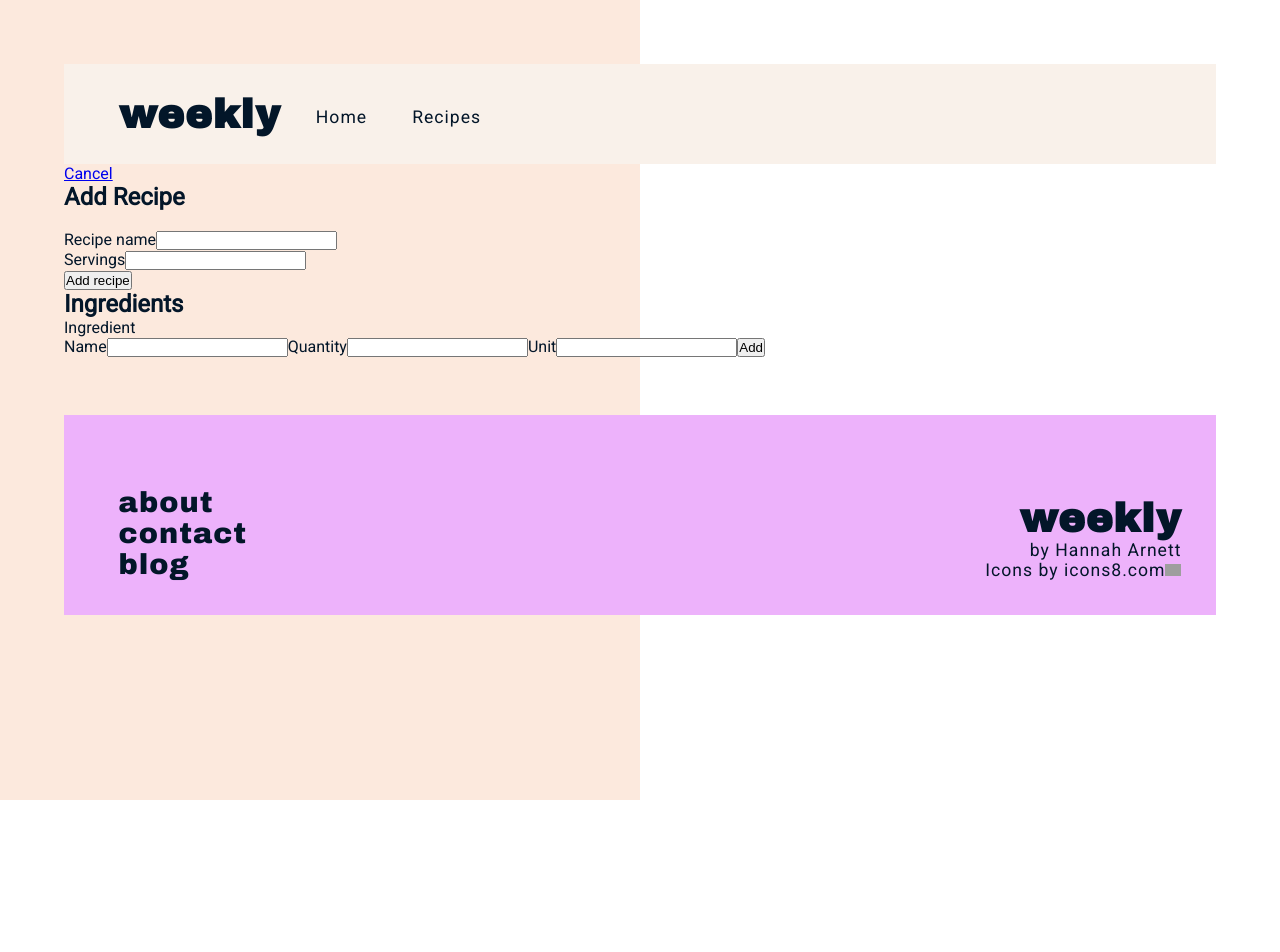
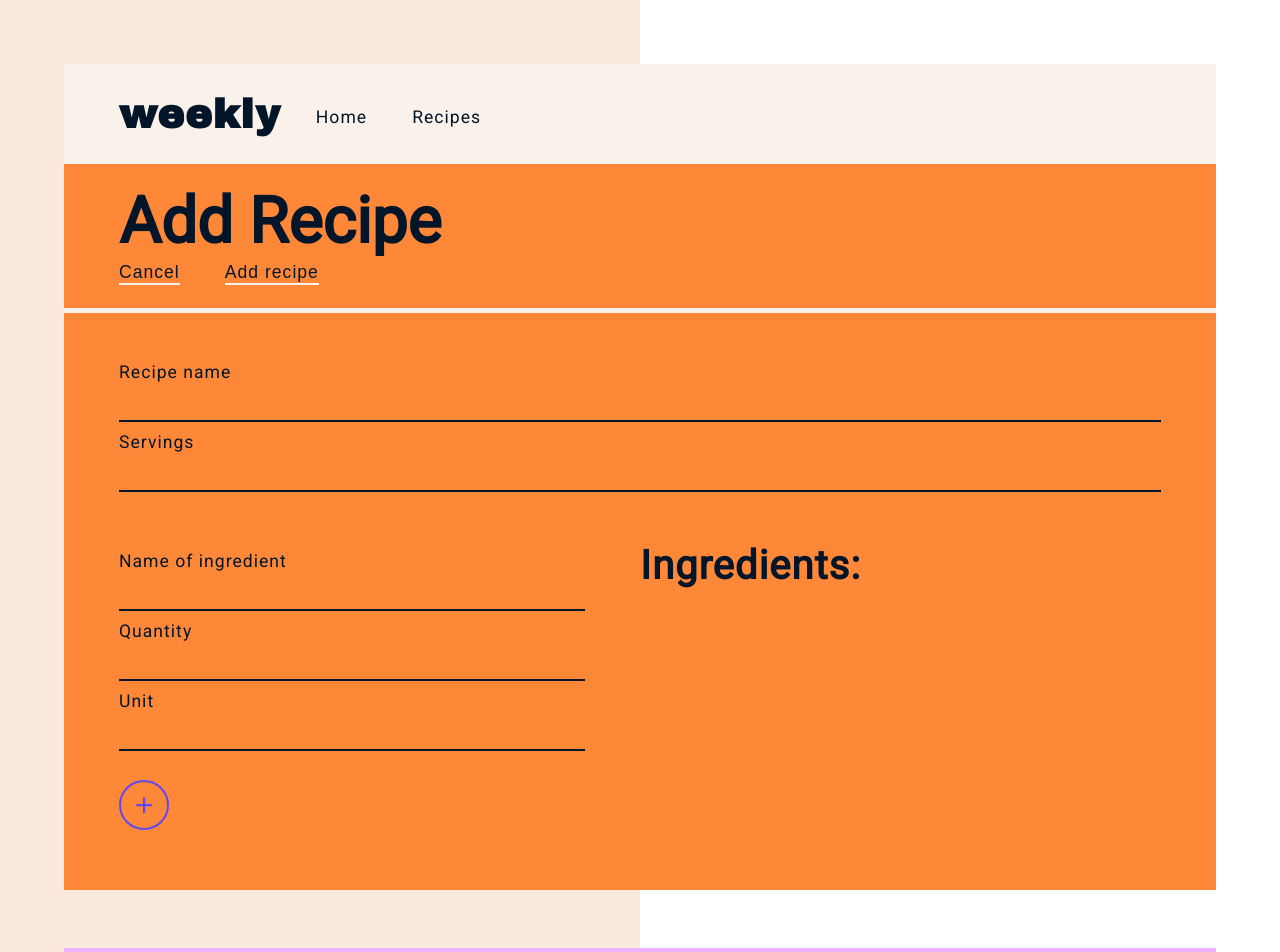
Before and after one commit to hannaharnett/weekly, a React (Create React App) app: page /recipe/new in a window 1280 px wide. Shown: the top 952 px of the page. Before the commit the page ends 800 px from the top, so only its background shows below. Built offline with nearby package versions, Linux system fonts and the light colour scheme; grey boxes are pictures that could not be loaded.

Commit message:
Add styles

```diff
--- a/src/Ingredients.js
+++ b/src/Ingredients.js
@@ -1,4 +1,4 @@
-import React, { useEffect, useState } from "react";
+import React, { useEffect, useState, useRef } from "react";
 import useInput from "./hooks/input-hook";
 
 const Ingredients = ({ getIngredients }) => {
@@ -10,6 +10,7 @@ const Ingredients = ({ getIngredients }) => {
   } = useInput("");
   const { value: qty, set: setQty, reset: reserQty } = useInput("");
   const { value: unit, set: setUnit, reset: resetUnit } = useInput("");
+  const formRef = useRef();
 
   const addIngredient = (e) => {
     e.preventDefault();
@@ -20,6 +21,15 @@ const Ingredients = ({ getIngredients }) => {
     resetIngredient();
     reserQty();
     resetUnit();
+
+    formRef.current.querySelector("input").focus();
+  };
+
+  const removeIngredient = (id) => {
+    const newList = ingredients.filter((item) => item.name !== id);
+
+    setIngredients(newList);
+    formRef.current.querySelector("input").focus();
   };
 
   useEffect(() => {
@@ -27,29 +37,52 @@ const Ingredients = ({ getIngredients }) => {
   });
 
   return (
-    <form onSubmit={addIngredient}>
-      <h2>Ingredients</h2>
-      <label htmlFor="ingredient">
-        Ingredient
+    <div className="ing-container">
+      <form onSubmit={addIngredient} ref={formRef} id="add-ing-info">
+        <label className="visually-hidden" htmlFor="add-ing-info">
+          Add ingredient information
+        </label>
         <br />
-        <label>
-          Name
-          <input type="text" {...setIngredient} />
+        <label className="ing-label">
+          Name of ingredient
+          <br /> <input type="text" {...setIngredient} />
         </label>
-        <label>
+        <br />
+        <label className="ing-label">
           Quantity
+          <br />
           <input type="text" {...setQty} />
         </label>
-        <label>
+        <br />
+        <label className="ing-label">
           Unit
+          <br />
           <input type="text" {...setUnit} />
         </label>
-        <button type="submit">Add</button>
-      </label>
-      {ingredients.map(({ name, qty, unit }) => (
-        <p key={name}>{`${qty} ${unit} ${name}`}</p>
-      ))}
-    </form>
+        <br />
+        <label className="visually-hidden" htmlFor="add-ing-btn">
+          Add ingredient to recipe
+        </label>
+        <br />
+        <button id="add-ing-btn" type="submit">
+          +
+        </button>
+      </form>
+      <div className="ing-list">
+        <h4>Ingredients:</h4>
+        {ingredients.map(({ name, qty, unit }) => (
+          <p key={name}>
+            <label htmlFor="remove-ing" className="visually-hidden">
+              {`Remove ${name} from ingredient list`}
+            </label>
+            <button id="remove-ing" onClick={() => removeIngredient(name)}>
+              -
+            </button>
+            {`${qty} ${unit} ${name}`}{" "}
+          </p>
+        ))}
+      </div>
+    </div>
   );
 };
 
--- a/src/NewRecipeForm.js
+++ b/src/NewRecipeForm.js
@@ -2,6 +2,9 @@ import React, { useState } from "react";
 import { Link } from "react-router-dom";
 import useInput from "./hooks/input-hook";
 import Ingredients from "./Ingredients";
+import PageHeader from "./PageHeader";
+
+import "./newRecipeForm.scss";
 
 const NewRecipeForm = (props) => {
   const [ingredients, setIngredients] = useState([]);
@@ -22,30 +25,43 @@ const NewRecipeForm = (props) => {
     props.saveRecipe(newRecipe);
     resetTitle();
     resetServings();
-    props.history.push("/");
+    props.history.push("/recipes");
   };
   return (
-    <div>
-      <Link to="/">Cancel</Link>
-      <h2>Add Recipe</h2>
+    <div className="new-recipe-container">
+      <PageHeader>
+        <h2 className="page-header-title">Add Recipe</h2>
+        <div className="btn-wrap">
+          <Link to="/recipes">
+            <button className="list-btn">Cancel</button>
+          </Link>
+          <button onClick={handleSubmit} className="list-btn">
+            Add recipe
+          </button>
+        </div>
+      </PageHeader>
+      <div className="new-recipe-content">
+        <div className="new-recipe-form">
           <form onSubmit={handleSubmit}>
             <br />
             <label>
               Recipe name
+              <br />
               <input type="text" {...setTitle} />
             </label>
             <br />
-        <label htmlFor="servings">
+            <label>
               Servings
+              <br />
               <input type="number" value="2" {...setServings} />
             </label>
-        <br />
-        <button type="submit">Add recipe</button>
           </form>
           <Ingredients
             getIngredients={(ingredients) => setIngredients(ingredients)}
           />
         </div>
+      </div>
+    </div>
   );
 };
 
--- /dev/null
+++ b/src/newRecipeForm.scss
@@ -0,0 +1,110 @@
+@import "_base";
+@import "_breakpointMixins";
+
+.new-recipe-container {
+  background-color: $orange;
+}
+
+.new-recipe-content {
+  display: flex;
+  @include respond-until(md) {
+    flex-direction: column;
+  }
+  button {
+    background-color: transparent;
+    border: 2px solid $purple;
+    border-radius: 100%;
+    width: 50px;
+    height: 50px;
+    font-size: 2rem;
+    color: $purple;
+    transition: 0.2s ease-in-out;
+    &:hover {
+      color: $lightNude;
+      background-color: $purple;
+      cursor: pointer;
+    }
+  }
+}
+
+.new-recipe-form {
+  display: flex;
+  flex-direction: column;
+  width: 100%;
+  padding: 30px 55px;
+  @include respond-until(sm) {
+    padding: 30px 30px;
+  }
+
+  form:nth-child(1) {
+    margin-bottom: 30px;
+  }
+
+  label {
+    font-size: 1.1rem;
+    letter-spacing: 1px;
+  }
+  input {
+    height: 40px;
+    width: 500px;
+    font-size: 1.1rem;
+    background-color: transparent;
+    border: none;
+    border-bottom: 2px solid $darkFont;
+    margin-bottom: 10px;
+    margin-right: 20px;
+    padding-left: 5px;
+
+    &:nth-child(1),
+    &:nth-child(2) {
+      width: 100%;
+    }
+
+    &:focus {
+      outline: none;
+      border: 2px solid $darkFont;
+    }
+  }
+}
+
+// Styles for Ingredients.js
+.ing-container {
+  display: flex;
+  justify-content: space-between;
+  form {
+    width: 50%;
+  }
+  @include respond-until(sm) {
+    flex-direction: column;
+    form {
+      width: 100%;
+    }
+  }
+}
+
+.ing-list {
+  width: 50%;
+  margin: 10px 55px 30px 55px;
+  font-size: 2.5rem;
+  h4 {
+    letter-spacing: 1px;
+  }
+  p {
+    display: flex;
+    align-items: center;
+  }
+  button {
+    width: 30px;
+    height: 30px;
+    font-size: 1.3rem;
+    margin-right: 15px;
+  }
+  @include respond-until(md) {
+    margin: 0 55px 50px 55px;
+    font-size: 2.2rem;
+  }
+  @include respond-until(sm) {
+    width: 100%;
+    margin-left: 0;
+  }
+}
```
Lines whose indentation alone changed are shown as unchanged.
